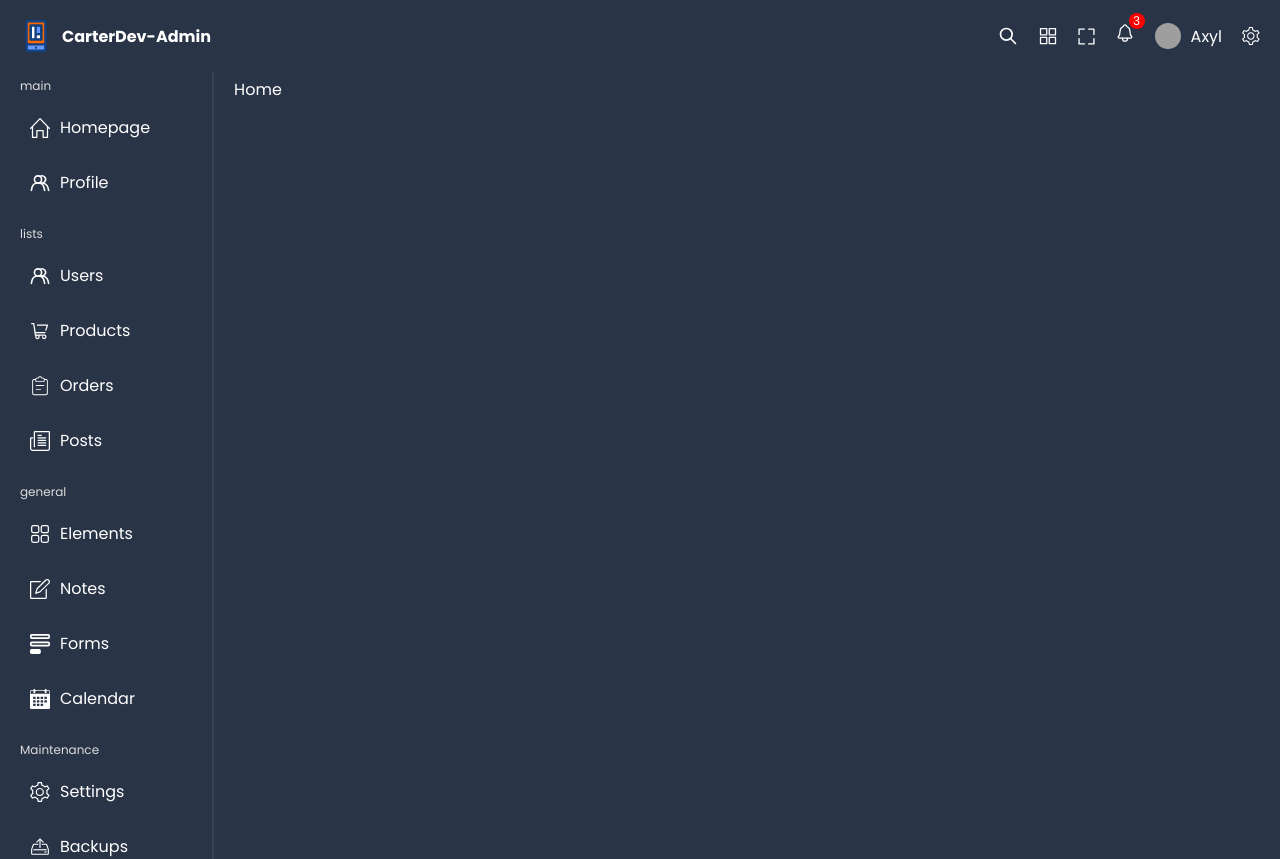
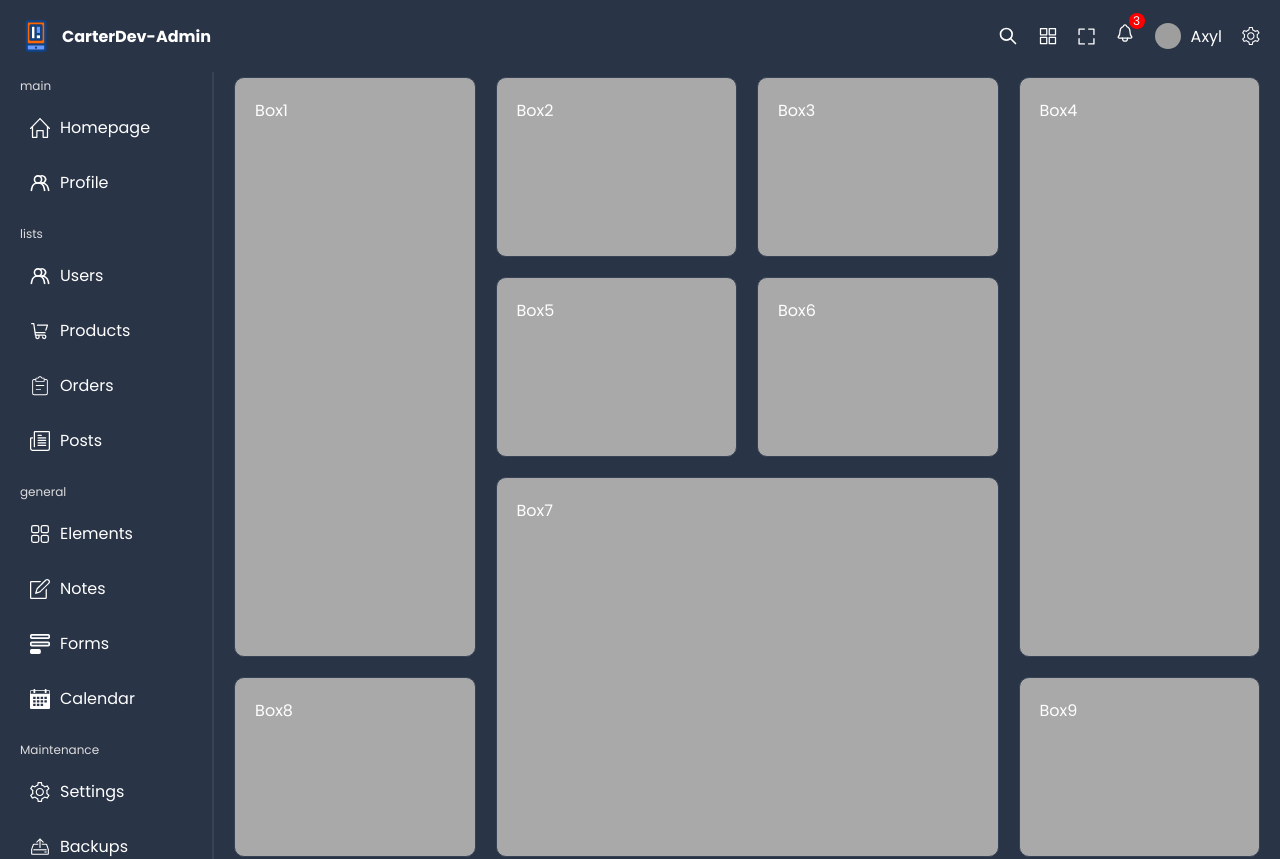
Before and after one commit to baArlene/react-admin-app, a React (Vite) app in the folder react-admin-dashboard/: page / in a window 1280 px wide. Shown: the top 859 px of the page. Built offline with nearby package versions, Linux system fonts and the light colour scheme; grey boxes are pictures that could not be loaded.

Commit message:
"commit"

```diff
--- a/react-admin-dashboard/src/pages/home/Home.tsx
+++ b/react-admin-dashboard/src/pages/home/Home.tsx
@@ -2,7 +2,17 @@
 
 const Home = () => {
   return (
-    <div className="home">Home</div>
+    <div className="home">
+      <div className="box box1">Box1</div>
+      <div className="box box2">Box2</div>
+      <div className="box box3">Box3</div>
+      <div className="box box4">Box4</div>
+      <div className="box box5">Box5</div>
+      <div className="box box6">Box6</div>
+      <div className="box box7">Box7</div>
+      <div className="box box8">Box8</div>
+      <div className="box box9">Box9</div>
+    </div>
   )
 }
 
--- a/react-admin-dashboard/src/pages/home/home.scss
+++ b/react-admin-dashboard/src/pages/home/home.scss
@@ -1,3 +1,30 @@
+@import '../../styles/variables.scss';
+
 .home {
+    display: grid;
+    gap: 20px;
+    grid-template-columns: repeat(4, 1fr);
+    grid-auto-rows: minmax(180px, auto);
 
+    .box{
+        padding: 20px;
+        border-radius: 10px;
+        border: 1px solid $soft-bg;
+        background-color: darkgray;
+    }
+
+    .box1{
+        grid-column: span 1;
+        grid-row: span 3;
+    }
+
+    .box4{
+        grid-column: span 1;
+        grid-row: span 3;
+    }
+
+    .box7{
+        grid-column: span 2;
+        grid-row: span 2;
+    }
 }
```
Also changed, not shown: react-admin-dashboard/src/components/topBox/TopBox.tsx (added, +9 -0 lines), react-admin-dashboard/src/components/topBox/topbox.scss (added).
